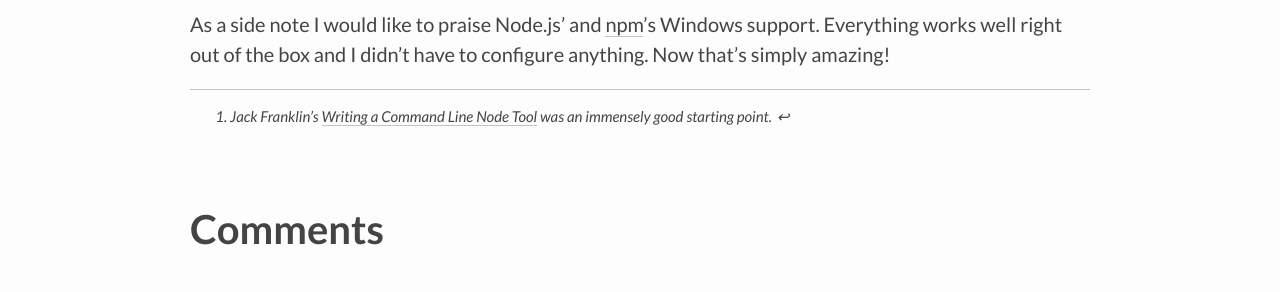
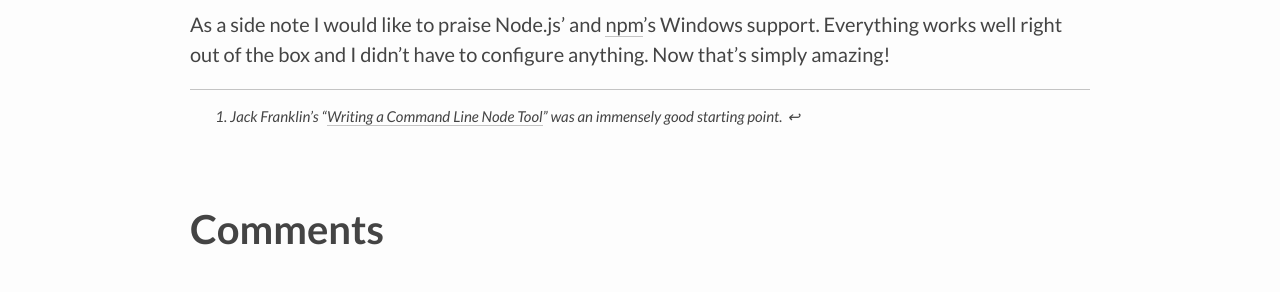
Before and after one commit to gummesson/ellengummesson, a Jekyll site: the page built from _posts/2013-09-14-plit-my-first-node-js-app.md, in a window 1280 px wide. Shown: the part 1067-1359 px from the top of the page. Built offline with Jekyll 4.4.1, drawn with Linux system fonts in a browser that asks for light colours; nearby versions of some CDN libraries; comment, search, counter and statistics services are not loaded.

Commit message:
Add quotes.

```diff
--- a/_posts/2013-09-14-plit-my-first-node-js-app.md
+++ b/_posts/2013-09-14-plit-my-first-node-js-app.md
@@ -20,4 +20,4 @@ As a side note I would like to praise Node.js' and [npm](https://npmjs.org/)'s W
 
 ***
 
-[^20130914-1]: Jack Franklin's [Writing a Command Line Node Tool](http://javascriptplayground.com/blog/2012/08/writing-a-command-line-node-tool/) was an immensely good starting point.
+[^20130914-1]: Jack Franklin's "[Writing a Command Line Node Tool](http://javascriptplayground.com/blog/2012/08/writing-a-command-line-node-tool/)" was an immensely good starting point.
```
